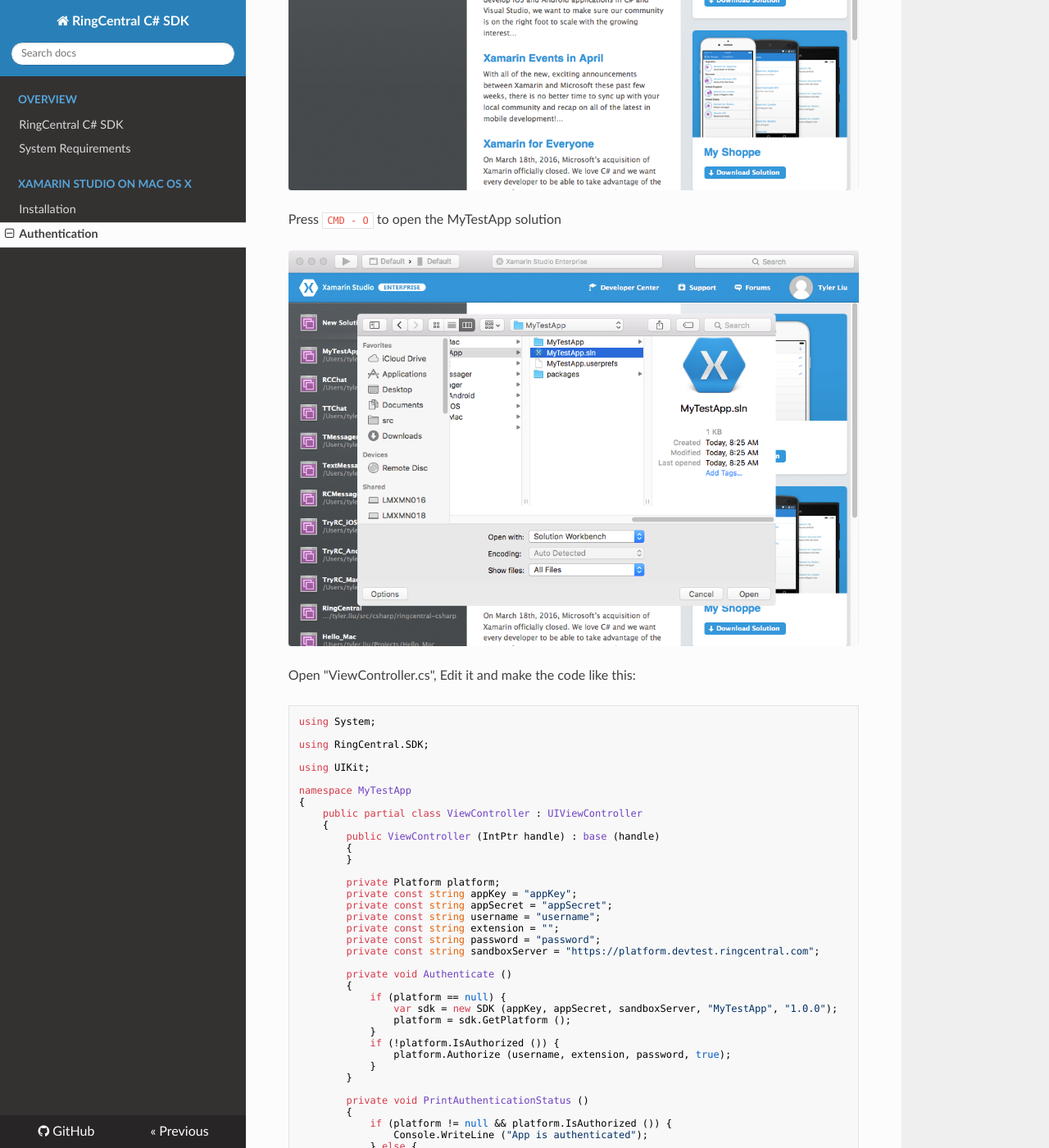
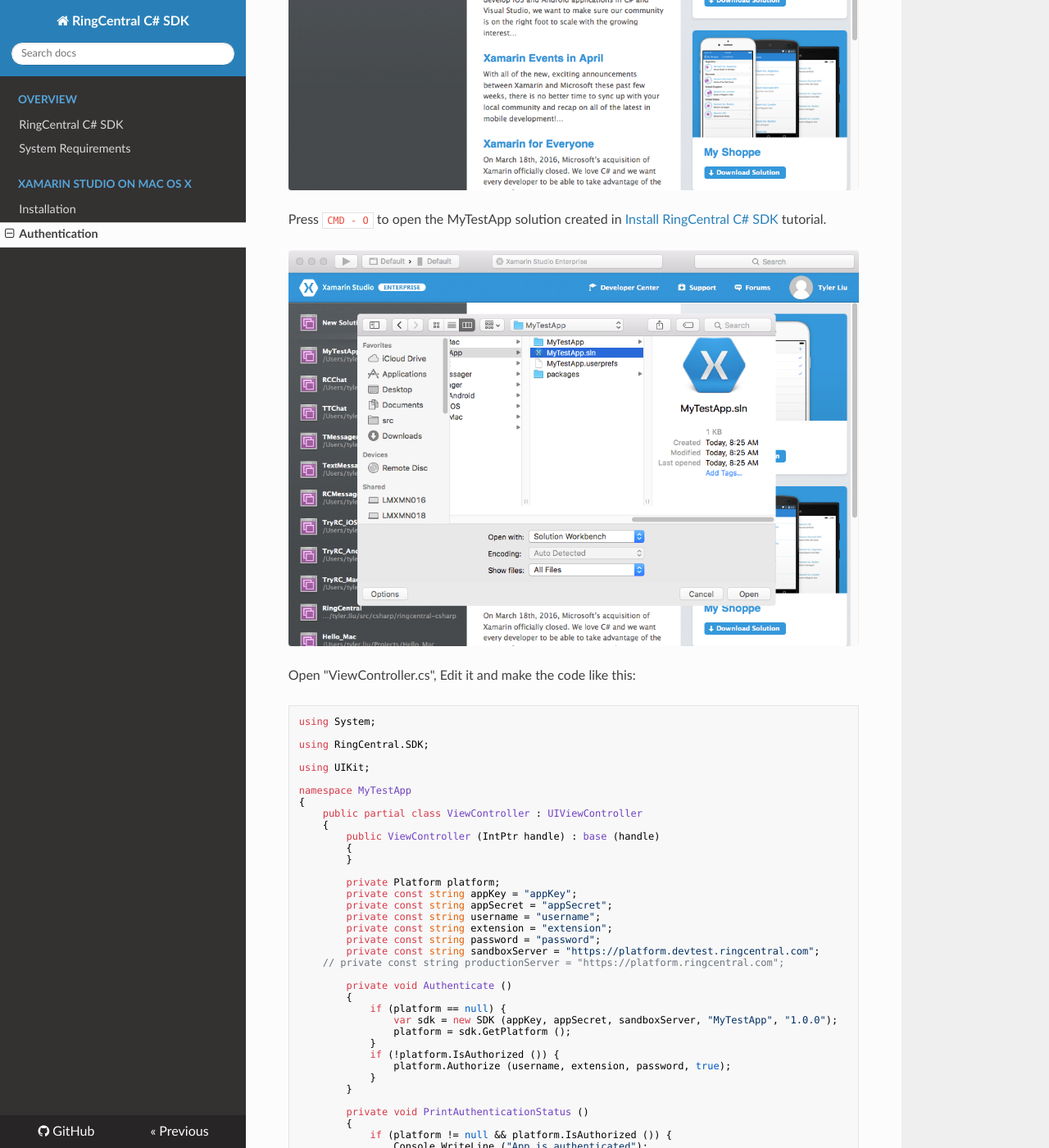
Before and after one commit to tylerlong/ringcentral-csharp-docs, an MkDocs documentation site: the page built from docs/mac/authentication.md, in a window 1280 px wide and 1400 px high, scrolled down 579 px. Shown: the whole window at 82% size. Built offline with MkDocs 1.6.1, drawn with Linux system fonts in a browser that asks for light colours; nearby versions of some CDN libraries; old or Windows-style settings are respelled for this version of MkDocs; some of the changed text lies outside the part shown.

Commit message:
Finish authentication tutorial

````diff
--- a/docs/mac/authentication.md
+++ b/docs/mac/authentication.md
@@ -2,13 +2,13 @@
 
 This tutorial demonstrates how to do authentication with RingCentral C# SDK.
 
-This tutorial is based on the tutorial [Install RingCentral C# SDK](/installation/). If you didn't follow that tutorial, you can download its [source code](https://github.com/tylerlong/ringcentral-csharp-tutorials/tree/master/mac/installation) and start our experiment right here.
+This tutorial is based on the tutorial [Install RingCentral C# SDK](/mac/installation/). If you didn't follow that tutorial, you can download its [source code](https://github.com/tylerlong/ringcentral-csharp-tutorials/tree/master/mac/installation) and start our experiment right here.
 
 Launch Xamarin Studio
 
 ![Xamarin Studio](/screenshots/xamarin-studio.png)
 
-Press `CMD - O` to open the MyTestApp solution
+Press `CMD - O` to open the MyTestApp solution created in [Install RingCentral C# SDK](/mac/installation/) tutorial.
 
 ![Open Test App](/screenshots/open-test-app.png)
 
@@ -33,9 +33,10 @@ namespace MyTestApp
 		private const string appKey = "appKey";
 		private const string appSecret = "appSecret";
 		private const string username = "username";
-		private const string extension = "";
+		private const string extension = "extension";
 		private const string password = "password";
 		private const string sandboxServer = "https://platform.devtest.ringcentral.com";
+    // private const string productionServer = "https://platform.ringcentral.com";
 
 		private void Authenticate ()
 		{
@@ -78,6 +79,8 @@ namespace MyTestApp
 }
 ```
 
+Please do replace `appKey`, `appSecret`, `username`, `extension` and `password` with real values.
+
 Press `CMD - Enter` to run the app. A simulator will be started. Wait until the app is up and running, check "Application Output" window for text "App is authenticated".
 
 ![App Authenticated](/screenshots/app-authenticated.png)
@@ -87,3 +90,5 @@ The app itself in simulator is just a blank window because we didn't create any
 If the Application Output window is not already open, please click the following in Xamarin Studio's menu: "View -> Pads -> Application Output".
 
 Please confirm that "App is authenticated" is printed to the Application Output window, which means that we have done the authentication correctly and successfully.
+
+The [source code](https://github.com/tylerlong/ringcentral-csharp-tutorials/tree/master/mac/authentication) of this tutorial is available for downloading.
````
